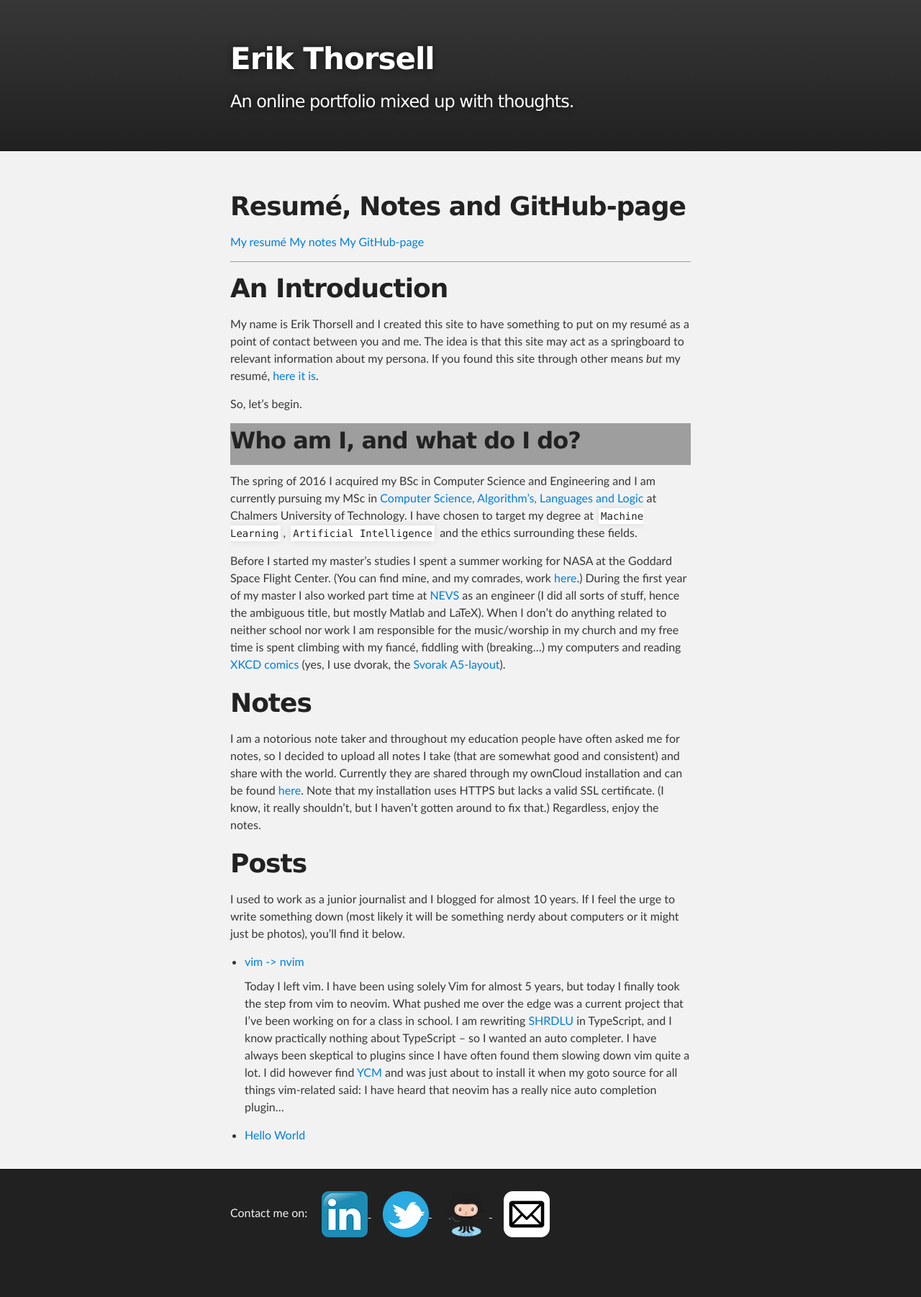
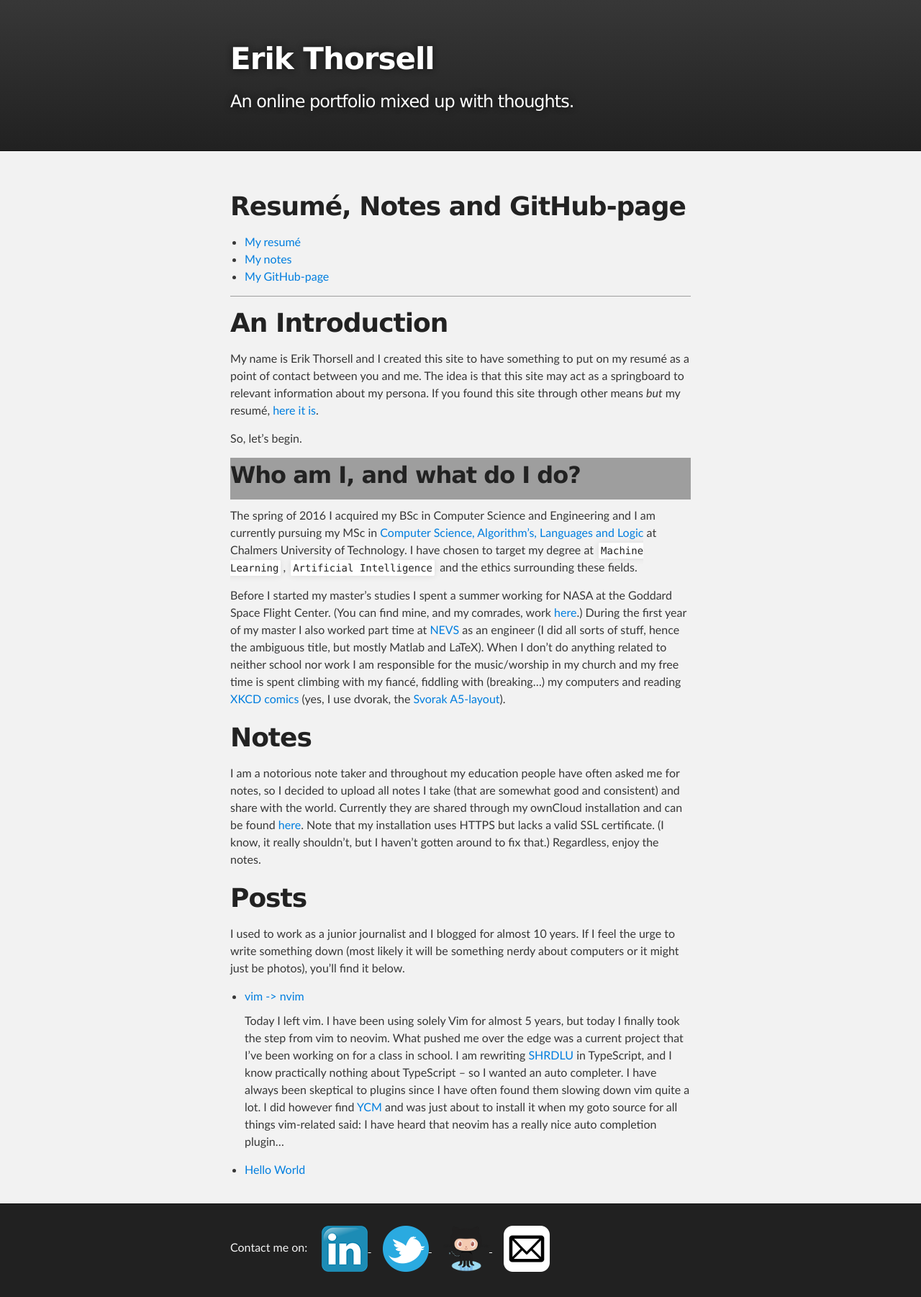
Before and after one commit to ErikThorsell/erikthorsell.github.io, a Jekyll site: the page built from index.md, in a window 1280 px wide. Shown: the whole page at 72% size. Built offline with Jekyll 4.4.1, drawn with Linux system fonts in a browser that asks for light colours; our own code applies the rules of GitHub Pages for plain Markdown files; before the commit the page ends 1754 px from its top, so only the background shows below that; grey boxes are pictures that could not be loaded.

Commit message:
Add short list of interesting stuff 3.0

```diff
--- a/index.md
+++ b/index.md
@@ -5,9 +5,9 @@
 
 # Resumé, Notes and GitHub-page #
 
-[My resumé](https://erikthorsell.github.io/download/erikthorsell_cv.pdf)
-[My notes](https://wirsenius.se:1339/index.php/s/aHfPK1Gp3xA3YdU)
-[My GitHub-page](https://github.com/ErikThorsell)
+* [My resumé](https://erikthorsell.github.io/download/erikthorsell_cv.pdf)
+* [My notes](https://wirsenius.se:1339/index.php/s/aHfPK1Gp3xA3YdU)
+* [My GitHub-page](https://github.com/ErikThorsell)
 
 ---
 
```
